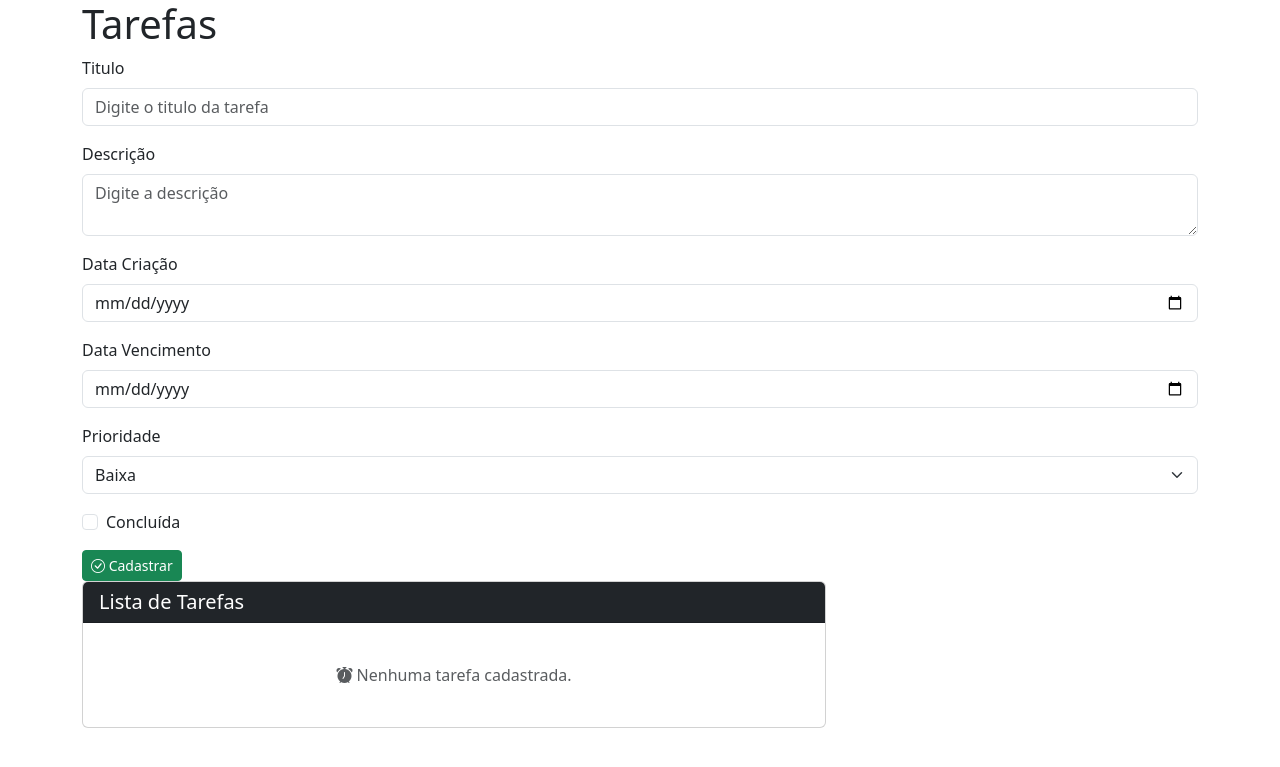
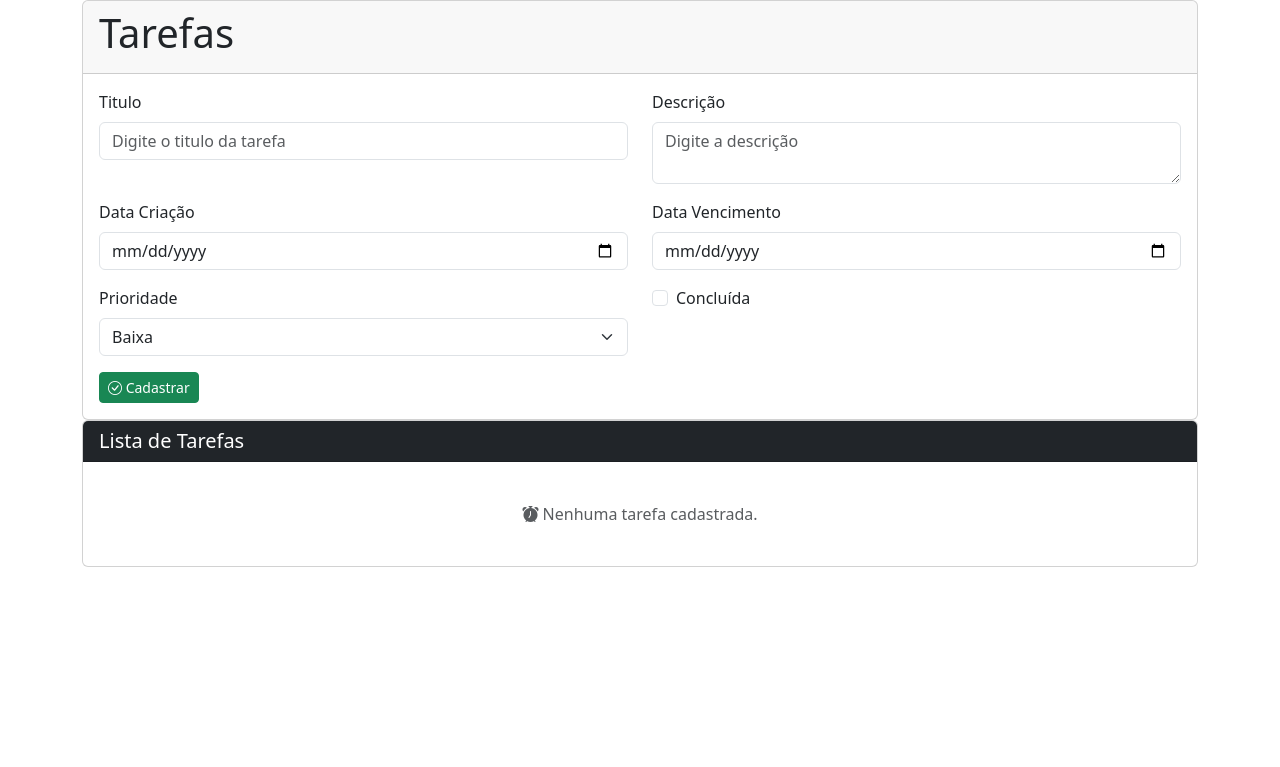
Before and after one commit to JhonataLuis/taskManager, a Django app: page /core/ in a window 1280 px wide. Shown: the top 767 px of the page. Run offline with Django 5.2, Linux system fonts and the light colour scheme; data that the repository does not hold is empty.

Commit message:
ajustes na pagina index
Signed-off-by: JhonataLuis <jhonatafontesluis23@gmail.com>

```diff
--- a/core/templates/index.html
+++ b/core/templates/index.html
@@ -3,32 +3,50 @@
   <head>
     <meta charset="utf-8">
     <meta name="viewport" content="width=device-width, initial-scale=1">
-    <title>Bootstrap demo</title>
+    <title>Tarefas Manager</title>
     <link href="https://cdn.jsdelivr.net/npm/bootstrap@5.3.8/dist/css/bootstrap.min.css" rel="stylesheet" integrity="sha384-sRIl4kxILFvY47J16cr9ZwB07vP4J8+LH7qKQnuqkuIAvNWLzeN8tE5YBujZqJLB" crossorigin="anonymous">
     <link rel="stylesheet" href="https://cdn.jsdelivr.net/npm/bootstrap-icons@1.11.3/font/bootstrap-icons.min.css">
   </head>
   <body>
-    <div class="container">
+    <div class="container-fluid">
+        <div class="container-md">
+            <div class="card">
+                <div class="card-header">
                 <h1>Tarefas</h1>
-        <div class="">
+            </div>
+            <div class="card-body">
                 <form action="{% url 'salvar' %}" method="POST">
                     {% csrf_token %}
+                    <div class="row">
+                    <div class="col">
                         <div class="mb-3">
                             <label  class="form-label">Titulo</label>
                             <input type="text" name="titulo" class="form-control" placeholder="Digite o titulo da tarefa">
                         </div>
+                        </div>
+                        <div class="col">
                         <div class="mb-3">
                             <label class="form-label">Descrição</label>
                             <textarea type="text" name="descricao" class="form-control" rows="2" placeholder="Digite a descrição"></textarea>
                         </div>
+                    </div>
+                </div>
+                <div class="row">
+                    <div class="col">
                     <div class="mb-3">
                         <label class="form-label">Data Criação</label>
                         <input type="date" name="criado_em" class="form-control" placeholder="Digite a descrição">
                     </div>
+                    </div>
+                    <div class="col">
                     <div class="mb-3">
                         <label class="form-label">Data Vencimento</label>
                         <input type="date" name="vence_em" class="form-control" placeholder="Digite a descrição">
                     </div>
+                    </div>
+                    </div>
+                    <div class="row">
+                        <div class="col">
                     <div class="mb-3">
                         <label class="form-label">Prioridade</label>
                         <select name="prioridade" class="form-select">
@@ -37,17 +55,24 @@
                             <option value="3">Alta</option>
                         </select>
                     </div>
+                    </div>
+                    <div class="col">
                     <div class="mb-3 form-check">
                         <input type="checkbox" name="concluida" class="form-check-input" id="concluida">
                         <label class="form-check-label" for="concluida">Concluída</label>
                     </div>
-                <div>
+                    </div>
+                    <div class="row">
+                        <div class="col">
                             <button type="submit" class="btn btn-success btn-sm"><i class="bi bi-check-circle"></i> Cadastrar</button>
+                        </div>
                     </div>
                 </form>
                 </div>
-
-        <div class="col-md-8">
+            </div>
+        </div>
+        <div class="row">
+        <div class="col">
             <div class="card">
                 <div class="card-header bg-dark text-white">
                     <h5 class="mb-0">Lista de Tarefas</h5>
@@ -91,9 +116,13 @@
                         {% endif %}
                     </td>
                     <td>
+                        <div class="row">
+                            <div class="col">
                         <div class="d-grip gap-2 d-md-block">
                             <a href="{% url 'editar' task.id %}" class="btn btn-warning btn-sm"><i class="bi bi-pencil"></i>Editar</a>
                             <a href="{% url 'delete' task.id %}" class="btn btn-danger btn-sm" onclick="return confirm('Tem certeza que deseja deletar esta tarefa?')"><i class="bi bi-trash"></i>Delete</a>
+                        </div>
+                        </div>
                         </div>
                     </td>
                     </tr>
@@ -108,6 +137,7 @@
             </div>
         </div>
         </div>
+    </div>
     <script src="https://cdn.jsdelivr.net/npm/bootstrap@5.3.8/dist/js/bootstrap.bundle.min.js" integrity="sha384-FKyoEForCGlyvwx9Hj09JcYn3nv7wiPVlz7YYwJrWVcXK/BmnVDxM+D2scQbITxI" crossorigin="anonymous"></script>
   </body>
 </html>
```
Lines whose indentation alone changed are shown as unchanged.
